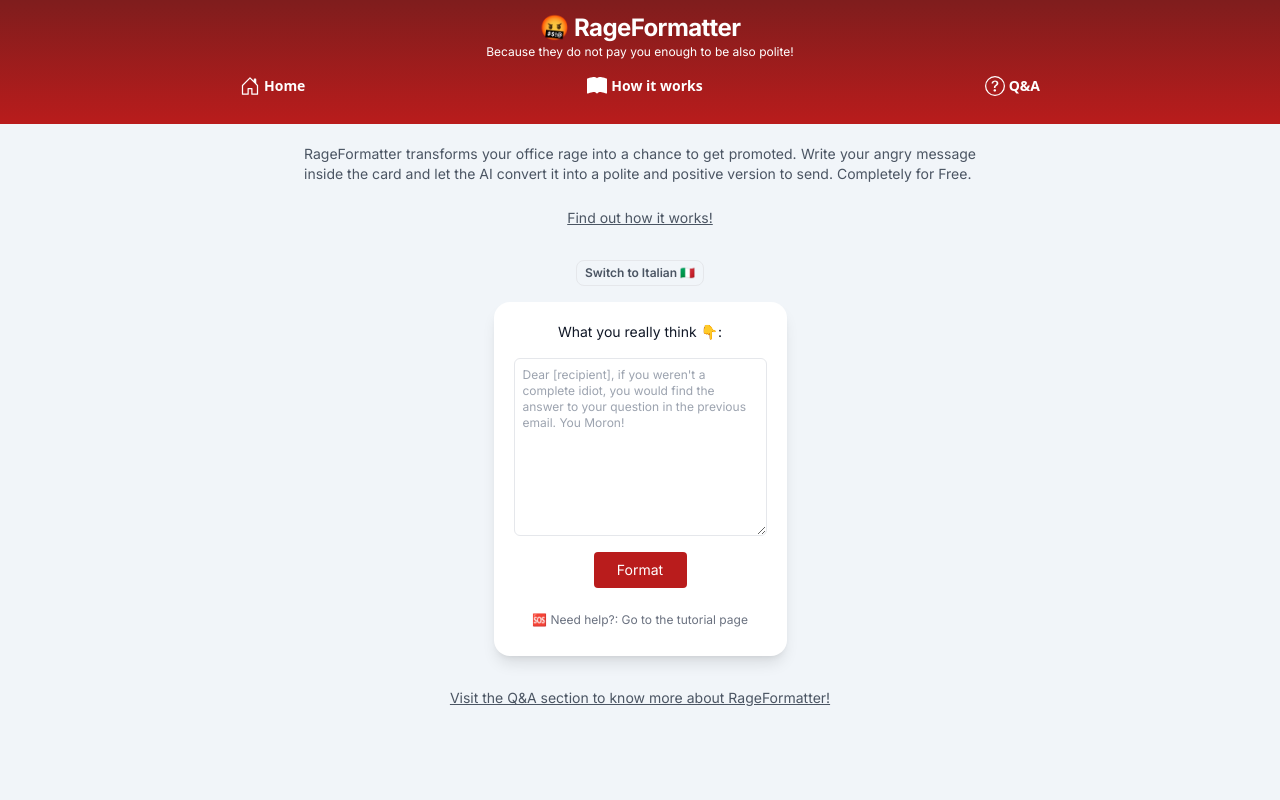
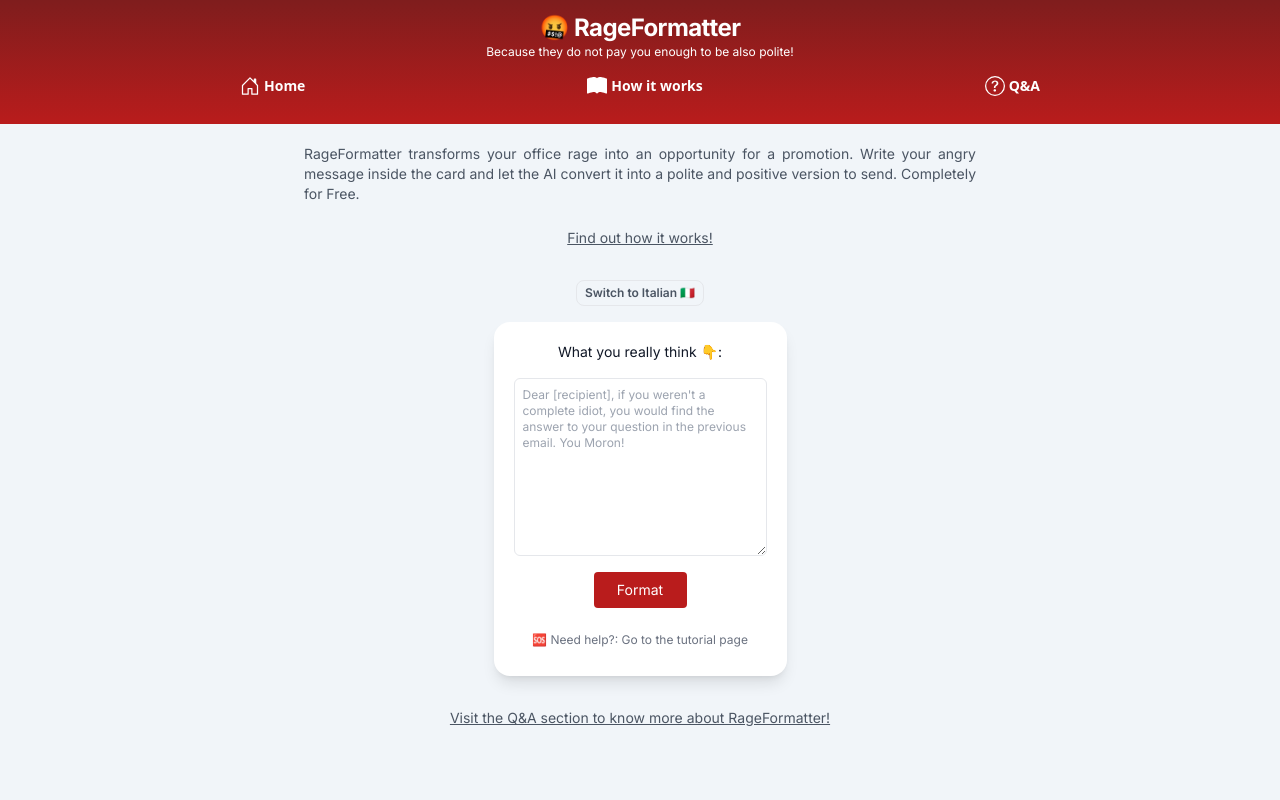
Before and after one commit to DataDavidProjects/rageformatter-nextjs, a Next.js app: page / in a window 1280 px wide. Shown: the top 800 px of the page. Built offline with nearby package versions, Linux system fonts and the light colour scheme.

Commit message:
optimize text

```diff
--- a/src/app/page.tsx
+++ b/src/app/page.tsx
@@ -14,8 +14,8 @@ export default function Home() {
     <div className="bg-slate-100 min-h-screen flex flex-col justify-between">
       <main className="flex-1 p-5 text-sm text-gray-600 flex flex-col items-center space-y-6">
         <p className="text-justify max-w-2xl mx-auto">
-          RageFormatter transforms your office rage into a chance to get
-          promoted. Write your angry message inside the card and let the AI
+          RageFormatter transforms your office rage into an opportunity for a
+          promotion. Write your angry message inside the card and let the AI
           convert it into a polite and positive version to send. Completely for
           Free.
         </p>
```
